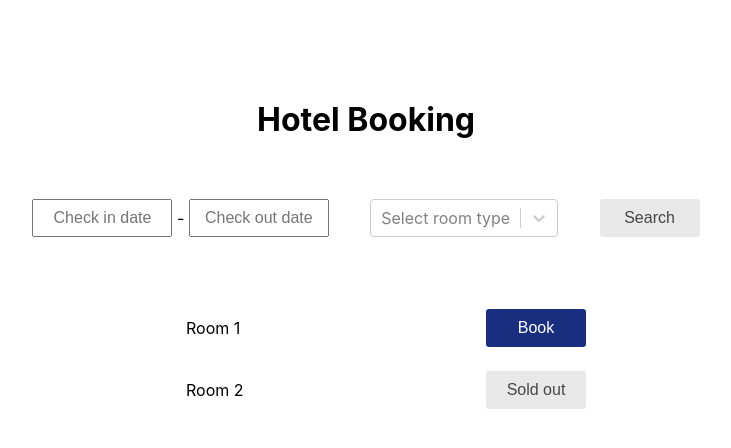
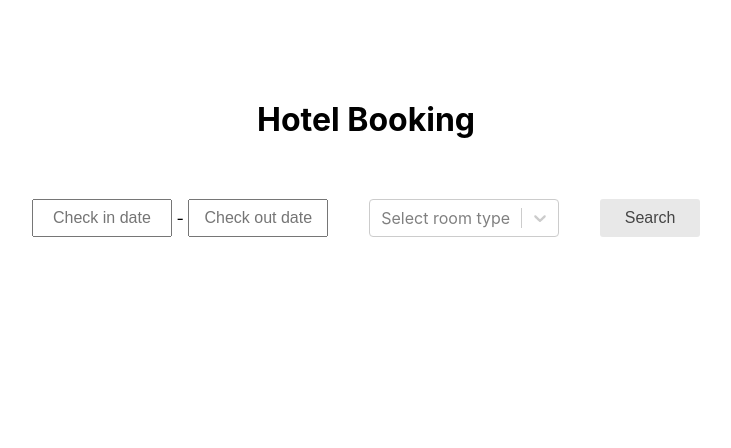
Before and after one commit to danielmees/hotel-booking, a React (Create React App) app: page / in a window 1280 px wide. Shown: the top 448 px of the page, without its empty margins (274-1005 px from the left). Built offline with nearby package versions, Linux system fonts and the light colour scheme.

Commit message:
UI function complete

```diff
--- a/src/App.js
+++ b/src/App.js
@@ -3,6 +3,7 @@ import React, { useState } from 'react';
 import Selector from './components/Selector';
 import DatePickerWrapper from './components/DatePicker';
 import Button from './components/Button';
+import { addDays, compareDates } from './utils/date';
 
 import './App.scss';
 
@@ -13,13 +14,55 @@ function App() {
   const [minEndDate, setMinEndDate] = useState(new Date());
   const [endDate, setEndDate] = useState(null);
   const [roomType, setRoomType] = useState('');
+  const [searchResult, setSearchResult] = useState([]);
 
   const handleStartDateChange = date => {
     setStartDate(date);
-    const newMinEndDate = new Date(date.valueOf());
-    newMinEndDate.setDate(newMinEndDate.getDate() + 1);
+    const newMinEndDate = addDays(date, 1);
     setMinEndDate(newMinEndDate);
   };
+
+  const handleSearch = () => {
+    if (!startDate || !endDate || !roomType || !rooms) return;
+
+    const searchResult = [];
+
+    rooms.forEach(room => {
+      if (room['room-type'] === roomType) {
+        let isRoomAvailable = true;
+        room.booked.forEach(bookDate => {
+          const compareCheckIn = compareDates(startDate, bookDate[1]);
+          const compareCheckOut = compareDates(endDate, bookDate[0]);
+
+          if (!(compareCheckIn === 'same' || compareCheckIn === 'after' || compareCheckOut === 'same' || compareCheckOut === 'before')) {
+            isRoomAvailable = false;
+          }
+        });
+
+        if (isRoomAvailable) {
+          searchResult.push({ room: room.room, isAvailable: true });
+        } else {
+          searchResult.push({ room: room.room, isAvailable: false });
+        }
+
+        setSearchResult(searchResult);
+      }
+    });
+  }
+
+  const renderSearchResultList = () => {
+    if (searchResult.length === 0) {
+      return null;
+    } else {
+      return searchResult.map(room => <li>
+        <span>{room.room}</span>
+        <Button color='blue'
+          label={room.isAvailable ? 'Book' : 'Sold out'}
+          disable={!room.isAvailable}
+        />
+      </li>);
+    }
+  }
 
   return (
     <div className='hotel-booking'>
@@ -41,18 +84,12 @@ function App() {
         <Selector handleChange={option => setRoomType(option.value)} />
         <Button label='Search'
           disable={!startDate || !endDate || !roomType}
+          handleClick={handleSearch}
         />
       </section>
       <section className='hotel-list'>
         <ul>
-          <li>
-            <span>Room 1</span>
-            <Button color='blue' label='Book' />
-          </li>
-          <li>
-            <span>Room 2</span>
-            <Button label='Sold out' disable />
-          </li>
+          {renderSearchResultList()}
         </ul>
       </section>
     </div>
--- a/src/assets/rooms.json
+++ b/src/assets/rooms.json
@@ -3,79 +3,79 @@
 		"room": "Room 1",
         "room-type": "Single",
         "booked": [
-            "09/04/2022 - 10/04/2022",
-            "16/05/2022 - 18/05/2022"
+            ["2022-04-09", "2022-04-10"],
+            ["2022-05-16", "2022-05-18"]
         ]
 	},
 	{
 		"room": "Room 2",
         "room-type": "Single",
         "booked": [
-            "29/04/2022 - 03/05/2022",
-            "25/05/2022 - 27/05/2022"
+            ["2022-04-29", "2022-05-03"],
+            ["2022-05-25", "2022-05-27"]
         ]
     },
     {
 		"room": "Room 3",
         "room-type": "Single",
         "booked": [
-            "09/04/2022 - 12/04/2022"
+            ["2022-04-09", "2022-04-12"]
         ]
     },
     {
 		"room": "Room 4",
         "room-type": "Single",
         "booked": [
-            "30/04/2022 - 05/05/2022",
-            "21/05/2022 - 23/05/2022"
+            ["2022-04-30", "2022-05-05"],
+            ["2022-05-21", "2022-05-23"]
         ]
     },
     {
 		"room": "Room 5",
         "room-type": "Single",
         "booked": [
-            "14/04/2022 - 19/04/2022",
-            "09/05/2022 - 12/05/2022"
+            ["2022-04-14", "2022-04-19"],
+            ["2022-05-09", "2022-05-12"]
         ]
     },
     {
 		"room": "Room 6",
         "room-type": "Single",
         "booked": [
-            "13/05/2022 - 17/05/2022"
+            ["2022-05-13", "2022-05-17"]
         ]
     },
     {
 		"room": "Room 7",
         "room-type": "Single",
         "booked": [
-            "22/04/2022 - 26/04/2022",
-            "26/04/2022 - 01/05/2022"
+            ["2022-04-22", "2022-04-26"],
+            ["2022-04-26", "2022-05-01"]
         ]
     },
     {
 		"room": "Room 8",
         "room-type": "Double",
         "booked": [
-            "15/04/2022 - 26/04/2022",
-            "01/05/2022 - 05/05/2022",
-            "20/05/2022 - 23/05/2022"
+            ["2022-04-15", "2022-04-26"],
+            ["2022-05-01", "2022-05-05"],
+            ["2022-05-20", "2022-05-23"]
         ]
     },
     {
 		"room": "Room 9",
         "room-type": "Double",
         "booked": [
-            "09/04/2022 - 13/04/2022",
-            "15/04/2022 - 20/04/2022"
+            ["2022-04-09", "2022-04-13"],
+            ["2022-04-15", "2022-04-20"]
         ]
     },
     {
 		"room": "Room 10",
         "room-type": "Double",
         "booked": [
-            "28/04/2022 - 03/05/2022",
-            "16/05/2022 - 19/05/2022"
+            ["2022-04-28", "2022-05-03"],
+            ["2022-05-16", "2022-05-19"]
         ]
     }
 ]
--- a/src/components/Selector.scss
+++ b/src/components/Selector.scss
@@ -1,3 +1,3 @@
 .room-type-selector {
-    min-width: 180px;
+    min-width: 190px;
 }
--- /dev/null
+++ b/src/utils/date.js
@@ -0,0 +1,27 @@
+export const addDays = (currentDate, days) => {
+    if (!currentDate || !days) return;
+
+    const newDate = new Date(currentDate.valueOf());
+    return newDate.setDate(currentDate.getDate() + 1);
+}
+
+export const compareDates = (date, dateInString) => {
+    if (!date || !dateInString) return;
+
+    // This is to covert the AEST timezone date into a string as same format with dateInString
+    const newDateString = date.toLocaleDateString("fr-CA");
+    const newDate = new Date(newDateString).toISOString();
+    const newDateFromString = new Date(dateInString).toISOString();
+
+    let result = '';
+
+    if (newDate === newDateFromString) {
+        result = 'same';
+    } else if (newDate > newDateFromString) {
+        result = 'after';
+    } else if (newDate < newDateFromString) {
+        result = 'before';
+    }
+
+    return result;
+}
```
